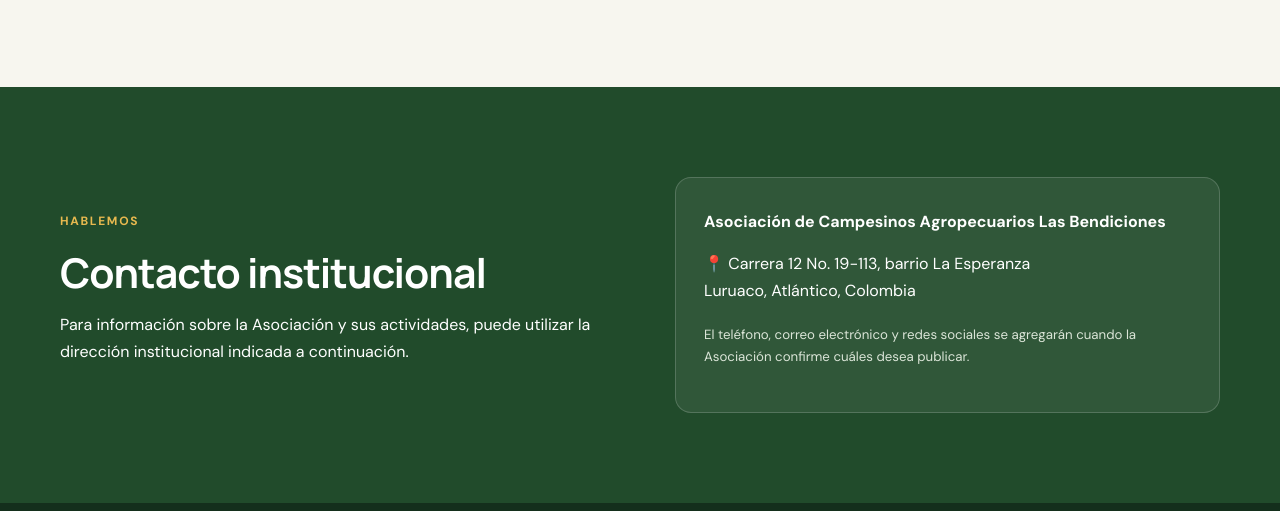
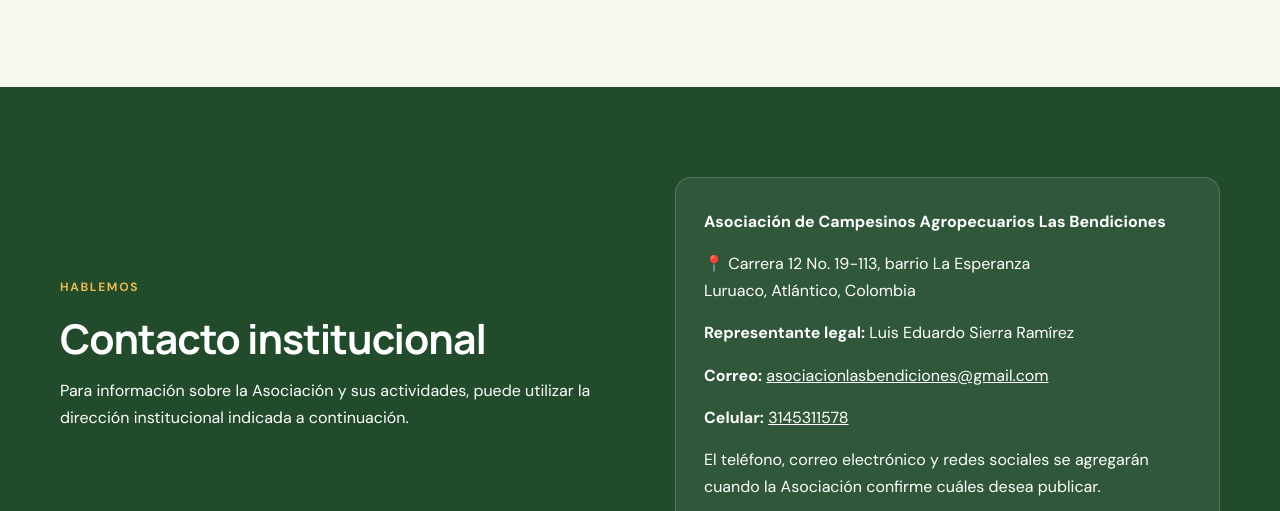
Before and after one commit to asociacion-las-bendiciones/pagina-web, a plain HTML site: page index.html in a window 1280 px wide. Shown: the part 4906-5417 px from the top of the page. Drawn offline with Linux system fonts and the light colour scheme.

Commit message:
Actualizar datos de contacto de la Asociación

```diff
--- a/index.html
+++ b/index.html
@@ -201,7 +201,9 @@
         <div class="contact-details">
           <p><strong>Asociación de Campesinos Agropecuarios Las Bendiciones</strong></p>
           <p>📍 Carrera 12 No. 19-113, barrio La Esperanza<br>Luruaco, Atlántico, Colombia</p>
-          <p class="small-note">El teléfono, correo electrónico y redes sociales se agregarán cuando la Asociación confirme cuáles desea publicar.</p>
+          <p><strong>Representante legal:</strong> Luis Eduardo Sierra Ramírez</p>
+          <p><strong>Correo:</strong> <a href="mailto:asociacionlasbendiciones@gmail.com">asociacionlasbendiciones@gmail.com</a></p>
+          <p><strong>Celular:</strong> <a href="tel:+573145311578">3145311578</a></p>El teléfono, correo electrónico y redes sociales se agregarán cuando la Asociación confirme cuáles desea publicar.</p>
         </div>
       </div>
     </section>
```
